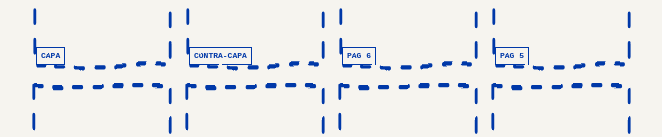
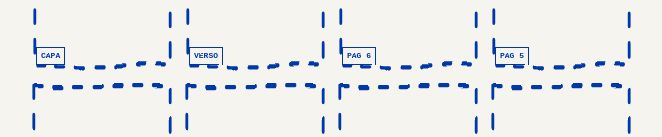
Before and after one commit to pepepepu/zine, a React (Vite) app: page /upload in a window 1280 px wide. Shown: the part 333-470 px from the top of the page, without its empty margins (308-970 px from the left). Built offline with nearby package versions, Linux system fonts and the light colour scheme; a web font is replaced by a local one.

Commit message:
fix: contra-capa

```diff
--- a/src/pages/UploadScreen.tsx
+++ b/src/pages/UploadScreen.tsx
@@ -18,7 +18,7 @@ interface WigglySvgProps {
 
 const PAGE_LABELS = [
   "Capa",
-  "Contra-capa",
+  "Verso",
   "Pág 6",
   "Pág 5",
   "Pág 1",
```
